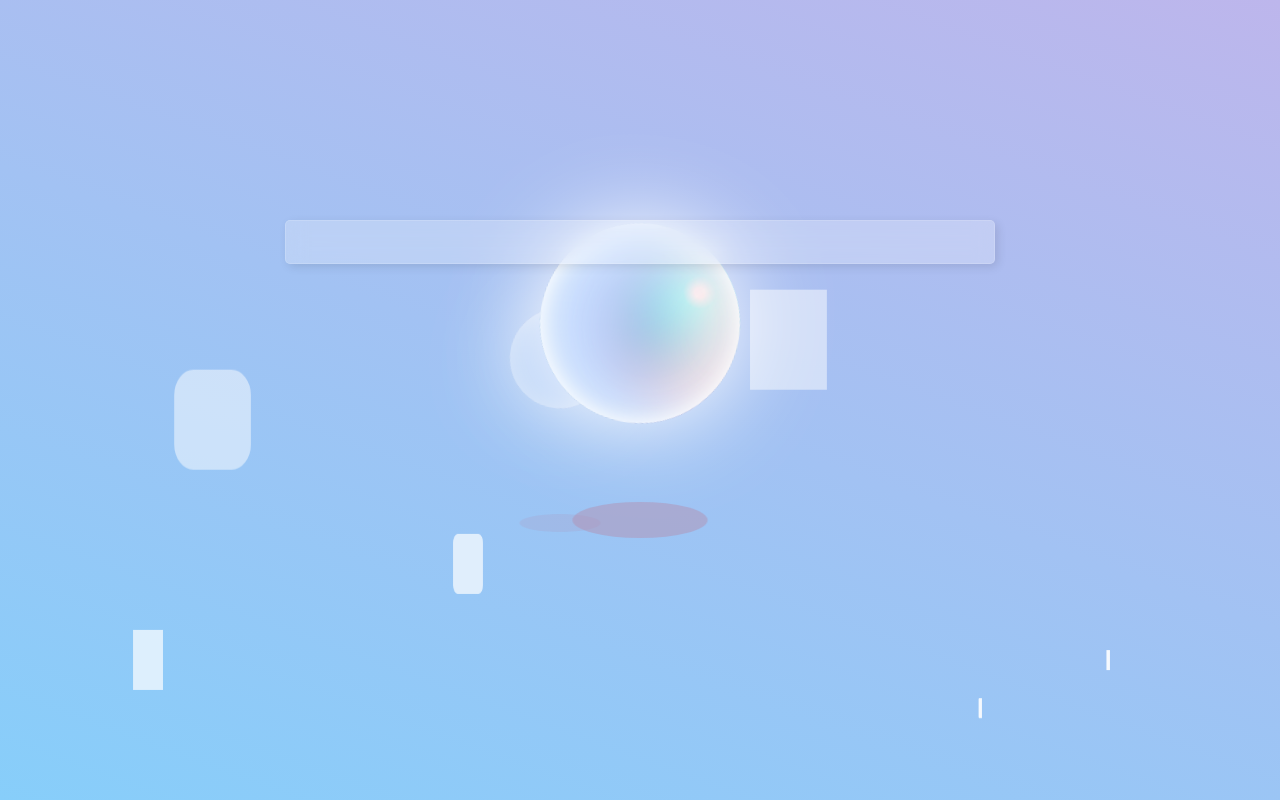
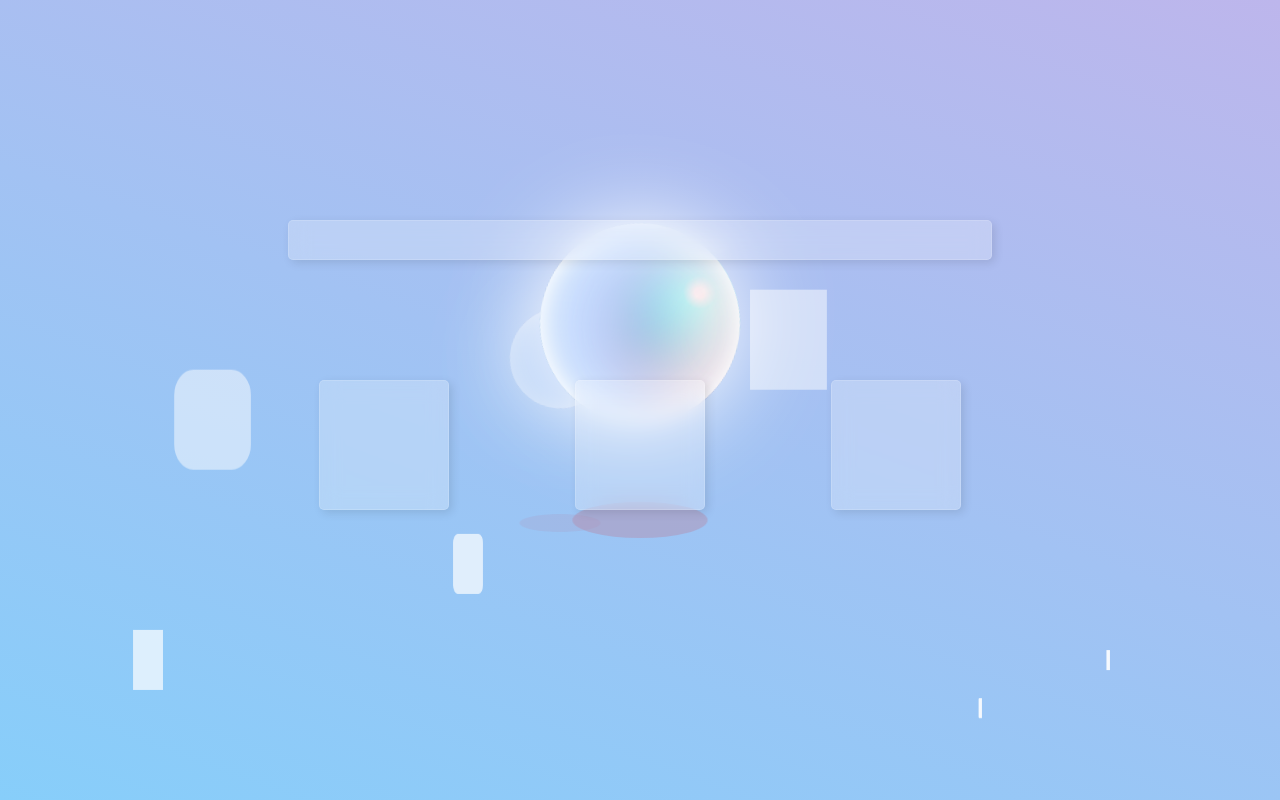
Before and after one commit to leopard-kitten/leopard-kitten.github.io, a plain HTML site: page index.html in a window 1280 px wide. Drawn offline with nearby package versions, Linux system fonts and the light colour scheme; animation ran at ten frames a second.

Commit message:
Update index.html

```diff
--- a/index.html
+++ b/index.html
@@ -5,10 +5,9 @@
     <link rel="stylesheet" href="./css/general.css">
     <link rel="stylesheet" href="./css/background.css">
     <link rel="stylesheet" href="./css/ball.css">
+    <script src="https://code.jquery.com/jquery-3.1.1.min.js"></script>
 </head>
 <body>
-    <script type="text/javascript" src="./js/linear.js"></script>
-
     <canvas id="MouseFollow"></canvas>
     <script type="text/javascript" src="./js/MouseFollow.js"></script>
 
@@ -49,9 +48,14 @@
     </div>
 
     <div class="level-container" id="search-container">
-        <input id="search" class="glass">
+        <input id="search" class="glass" type="search">
     </div>
+    <script type="text/javascript" src="./js/input.js"></script>
 
-    <div class="level-container" id="path-container"></div>
-</body>
+    <div class="level-container" id="path-container">
+        <a class="glass path" href="https://www.bilibili.com/" target="_self"></a>
+        <a class="glass path" href="https://www.baidu.com" target="_self"></a>
+        <a class="glass path" href="https://github.com/" target="_self"></a>
+    </div>
+    <script type="text/javascript" src="./js/a.js"></script>
 </html>
```
